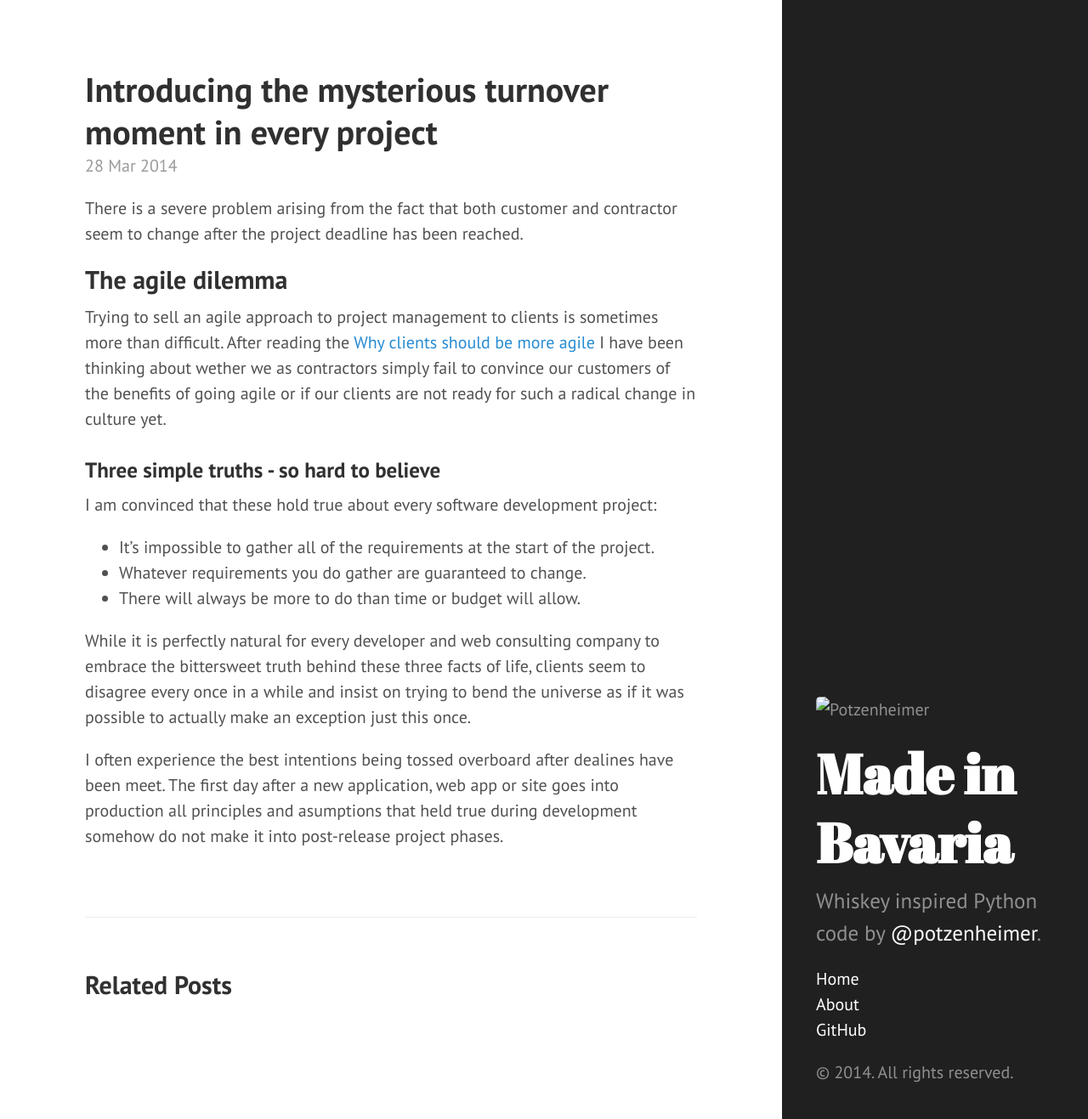
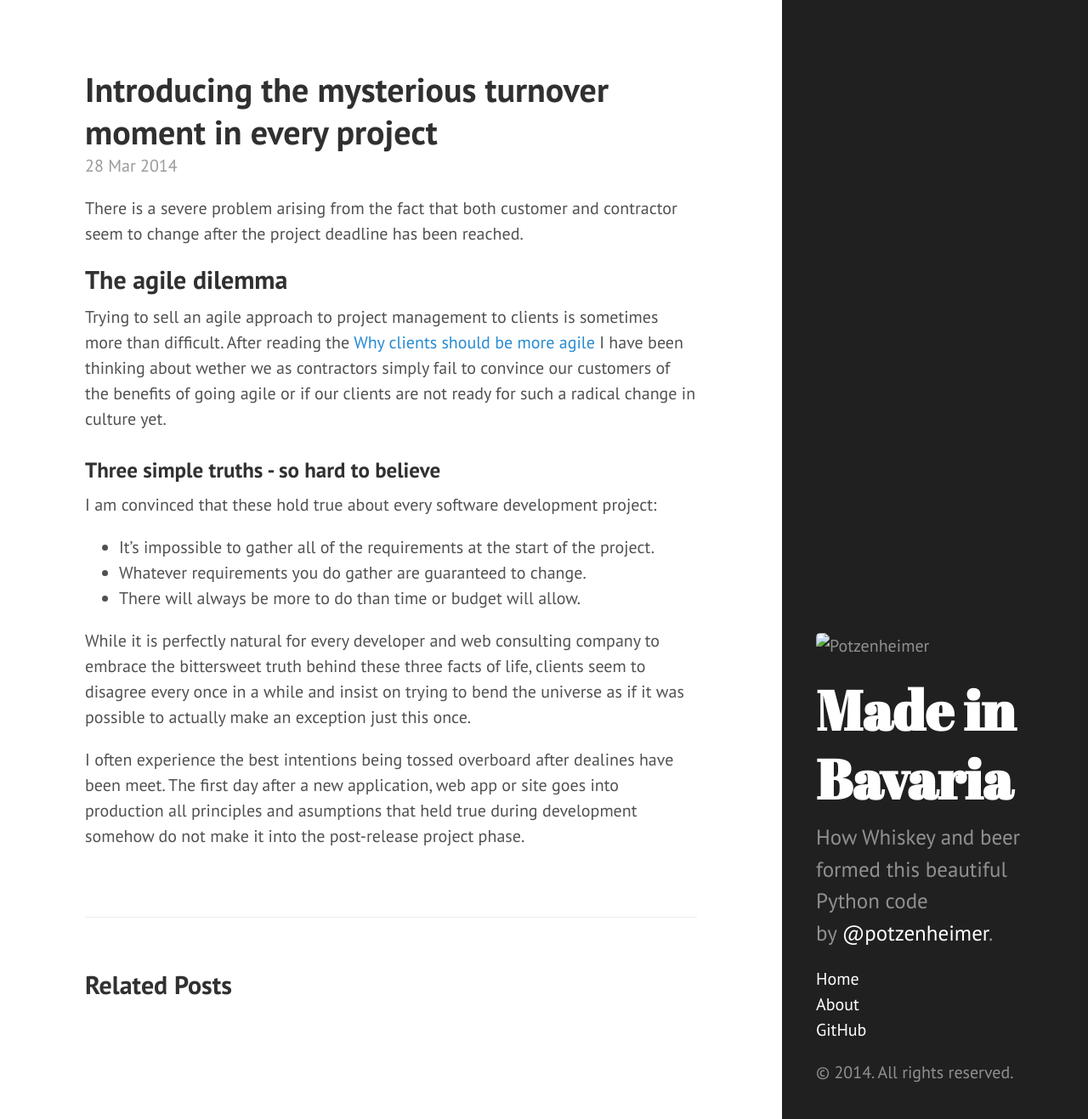
Before and after one commit to potzenheimer/potzenheimer.github.io, a Jekyll site: the page built from _posts/2014-03-28-introducing.md, in a window 1280 px wide and 1317 px high. Shown: the whole window at 85% size. Built offline with Jekyll 4.4.1, drawn with Linux system fonts in a browser that asks for light colours.

Commit message:
Wordsmith

```diff
--- a/_includes/sidebar.html
+++ b/_includes/sidebar.html
@@ -4,7 +4,7 @@
     <div class="sidebar-about">
       <h1>Made in Bavaria</h1>
       <p class="lead">
-        Whiskey inspired Python code
+        How Whiskey and beer formed this beautiful Python code<br>
         by <a href="https://twitter.com/potzenheimer" target="_blank">@potzenheimer</a>.
       </p>
     </div>
--- a/_posts/2014-03-28-introducing.md
+++ b/_posts/2014-03-28-introducing.md
@@ -21,4 +21,4 @@ I am convinced that these hold true about every software development project:
 While it is perfectly natural for every developer and web consulting company to embrace the bittersweet truth behind these three facts of life, clients seem to disagree every once in a while and insist on trying to bend the universe as if it was possible to actually make an
 exception just this once.
 
-I often experience the best intentions being tossed overboard after dealines have been meet. The first day after a new application, web app or site goes into production all principles and asumptions that held true during development somehow do not make it into post-release project phases.
+I often experience the best intentions being tossed overboard after dealines have been meet. The first day after a new application, web app or site goes into production all principles and asumptions that held true during development somehow do not make it into the post-release project phase.
--- a/public/css/hyde.css
+++ b/public/css/hyde.css
@@ -73,6 +73,10 @@ html {
 /* Sidebar links */
 .sidebar a {
   color: #fff;
+}
+
+.sidebar-img {
+  text-align: center;
 }
 
 /* About section */
```
